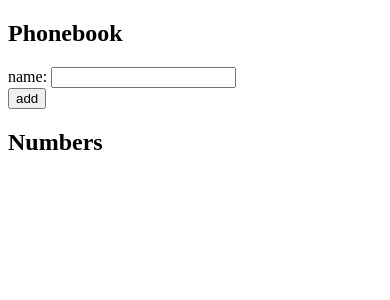
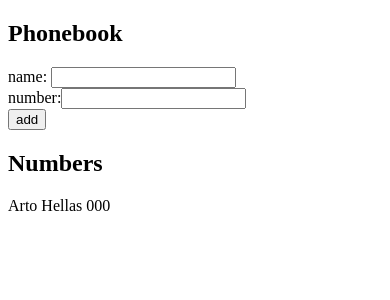
Before and after one commit to mrhorst/fullstackopen, a React (Vite) app in the folder part2/phonebook/: page / in a window 390 px wide. Shown: the top 300 px of the page. Built offline with nearby package versions, Linux system fonts and the light colour scheme.

Commit message:
complete `phonebook` step3

```diff
--- a/part2/phonebook/src/App.jsx
+++ b/part2/phonebook/src/App.jsx
@@ -1,19 +1,27 @@
 import { useState } from 'react'
 
 const App = () => {
-  const [persons, setPersons] = useState([{ name: 'Arto Hellas' }])
+  const [persons, setPersons] = useState([
+    { name: 'Arto Hellas', number: '000' },
+  ])
   const [newName, setNewName] = useState('')
+  const [newNumber, setNewNumber] = useState('')
 
   const handleInput = (e) => {
     e.preventDefault()
-    setNewName(e.target.value)
+    if (e.target.name === 'name') {
+      setNewName(e.target.value)
+    } else if (e.target.name === 'phone') {
+      setNewNumber(e.target.value)
+    }
   }
 
   const handleSubmit = (e) => {
     e.preventDefault()
     if (isUnique(newName)) {
-      setPersons([...persons, { name: newName }])
+      setPersons([...persons, { name: newName, number: newNumber }])
       setNewName('')
+      setNewNumber('')
     } else {
       alert(`${newName} is already present in the phonebook`)
     }
@@ -28,13 +36,24 @@ const App = () => {
       <h2>Phonebook</h2>
       <form onSubmit={handleSubmit}>
         <div>
-          name: <input onChange={handleInput} value={newName} />
+          name: <input name="name" onChange={handleInput} value={newName} />
+        </div>
+        <div>
+          number:
+          <input name="phone" onChange={handleInput} value={newNumber} />
         </div>
         <div>
           <button>add</button>
         </div>
       </form>
       <h2>Numbers</h2>
+      {persons.map((person) => {
+        return (
+          <p>
+            {person.name} {person.number}
+          </p>
+        )
+      })}
     </div>
   )
 }
```
